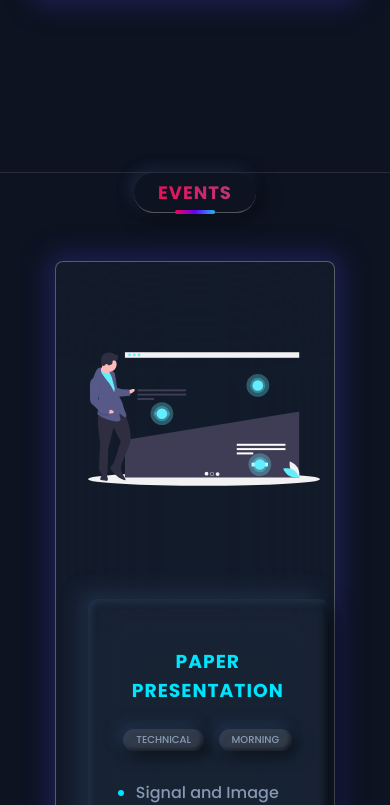
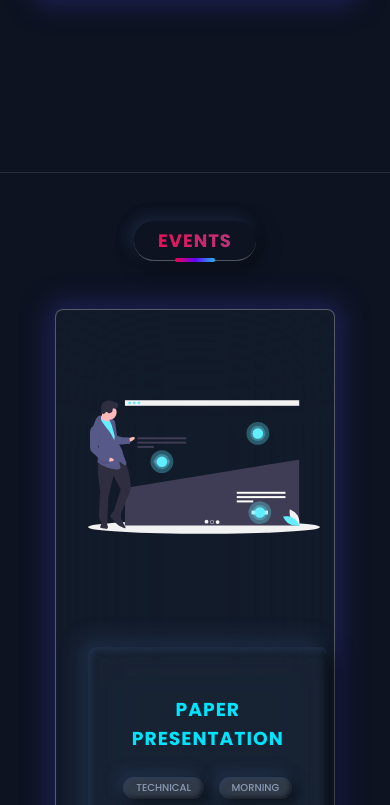
Before and after one commit to codewithmurali/decra, a React (Vite) app: page / in a window 390 px wide. Shown: the part 2002-2807 px from the top of the page. Built offline with nearby package versions, Linux system fonts and the light colour scheme.

Commit message:
Making lots of changes

```diff
--- a/src/Pages/Events/Events.module.css
+++ b/src/Pages/Events/Events.module.css
@@ -16,7 +16,7 @@
 }
 .card {
   padding: 3rem;
-  min-width: 60%;
+  min-width: 80%;
   display: flex;
   align-items: center;
   justify-content: space-evenly;
@@ -177,6 +177,7 @@ li::marker {
   .Events {
     width: 100%;
     margin: auto;
+    margin-top: 3rem;
   }
 
   .card {
```
